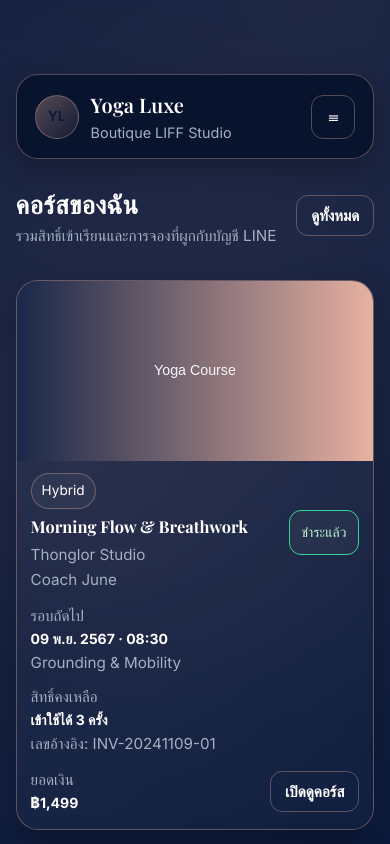
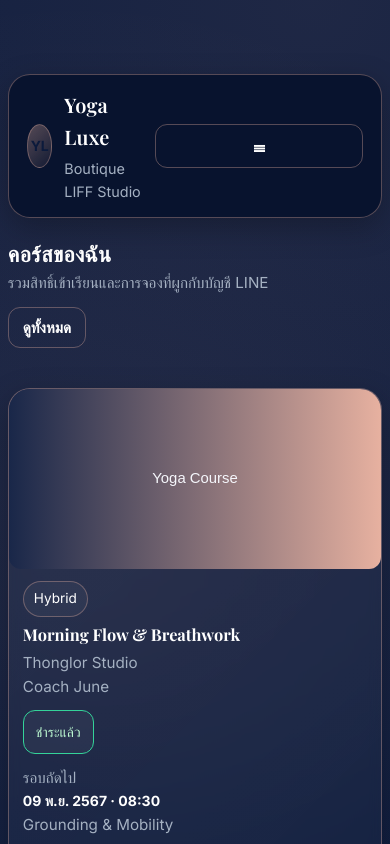
Before and after one commit to cxndizz/yoga-app-liff, a React (Vite) app in the folder src/liff-web/: page /my-courses in a window 390 px wide. Shown: the top 844 px of the page. Built offline with nearby package versions, Linux system fonts and the light colour scheme.

Commit message:
Enhance LIFF web responsiveness and SEO

```diff
--- a/src/liff-web/src/App.jsx
+++ b/src/liff-web/src/App.jsx
@@ -34,7 +34,7 @@ function App() {
     <div className="app-shell">
       <div className="nav-spacer" />
       <Navbar />
-      <main className="content-area">
+      <main className="content-area" role="main" id="main-content">
         <Routes>
           <Route path="/" element={<Home />} />
           <Route path="/courses" element={<Courses />} />
--- a/src/liff-web/src/components/Navbar.jsx
+++ b/src/liff-web/src/components/Navbar.jsx
@@ -4,19 +4,7 @@ import { useTranslation } from 'react-i18next';
 import LanguageSwitcher from './LanguageSwitcher';
 
 const NavLink = ({ to, label, onClick }) => (
-  <Link
-    to={to}
-    onClick={onClick}
-    className="nav-link"
-    style={{
-      color: 'inherit',
-      textDecoration: 'none',
-      fontWeight: 600,
-      padding: '10px 12px',
-      borderRadius: '12px',
-      border: '1px solid transparent',
-    }}
-  >
+  <Link to={to} onClick={onClick} className="nav-link">
     {label}
   </Link>
 );
@@ -33,45 +21,16 @@ function Navbar() {
   ];
 
   return (
-    <header
-      className="card-surface"
-      style={{
-        position: 'sticky',
-        top: 0,
-        zIndex: 30,
-        margin: '0 auto',
-        width: 'min(1200px, 92vw)',
-        padding: '14px 18px',
-        display: 'flex',
-        alignItems: 'center',
-        justifyContent: 'space-between',
-        gap: '12px',
-        background: 'var(--navy-900)',
-        border: '1px solid var(--border)',
-      }}
-    >
-      <div style={{ display: 'flex', alignItems: 'center', gap: '12px' }}>
-        <div
-          style={{
-            width: 44,
-            height: 44,
-            borderRadius: '50%',
-            border: '1px solid var(--border)',
-            display: 'grid',
-            placeItems: 'center',
-            background: 'linear-gradient(135deg, rgba(231, 177, 160, 0.35), rgba(231, 177, 160, 0.05))',
-            color: '#0b1a3c',
-            fontWeight: 800,
-            letterSpacing: '-0.02em',
-          }}
-        >
+    <header className="card-surface navbar">
+      <div className="nav-brand">
+        <div className="nav-brand-mark" aria-hidden>
           YL
         </div>
-        <div>
+        <div className="nav-meta">
           <div style={{ fontFamily: 'var(--font-heading)', fontSize: '1.25rem', letterSpacing: '0.01em' }}>
-          {t('nav.brand')}
-        </div>
-        <div style={{ color: 'var(--muted)', fontSize: '0.9rem' }}>Boutique LIFF Studio</div>
+            {t('nav.brand')}
+          </div>
+          <div className="subtitle">Boutique LIFF Studio</div>
         </div>
       </div>
 
@@ -79,32 +38,13 @@ function Navbar() {
         type="button"
         onClick={() => setOpen((p) => !p)}
         aria-label="Toggle menu"
-        style={{
-          background: 'transparent',
-          border: '1px solid var(--border)',
-          borderRadius: '12px',
-          padding: '10px',
-          color: '#fff',
-          display: 'inline-flex',
-          alignItems: 'center',
-          justifyContent: 'center',
-          cursor: 'pointer',
-          minWidth: 44,
-          minHeight: 44,
-        }}
-        className="only-mobile"
+        className="only-mobile btn btn-outline"
+        style={{ minWidth: 44, minHeight: 44, padding: '10px 12px' }}
       >
         {open ? '✕' : '☰'}
       </button>
 
-      <nav
-        style={{
-          display: 'none',
-          alignItems: 'center',
-          gap: '4px',
-        }}
-        className="desktop-nav"
-      >
+      <nav className="desktop-nav" aria-label={t('nav.primary', { defaultValue: 'Main navigation' })}>
         {links.map((link) => (
           <NavLink key={link.to} to={link.to} label={link.label} />
         ))}
@@ -120,21 +60,7 @@ function Navbar() {
       </nav>
 
       {open && (
-        <div
-          className="card-surface"
-          style={{
-            position: 'absolute',
-            top: '100%',
-            right: 0,
-            marginTop: 10,
-            padding: '12px',
-            display: 'flex',
-            flexDirection: 'column',
-            gap: '8px',
-            width: 'min(90vw, 260px)',
-            background: 'var(--navy-900)',
-          }}
-        >
+        <div className="card-surface nav-drawer" role="menu">
           {links.map((link) => (
             <NavLink key={link.to} to={link.to} label={link.label} onClick={() => setOpen(false)} />
           ))}
--- a/src/liff-web/src/pages/Courses.jsx
+++ b/src/liff-web/src/pages/Courses.jsx
@@ -69,7 +69,7 @@ function Courses() {
   );
 
   return (
-    <div style={{ display: 'grid', gap: 18 }}>
+    <div className="page-stack">
       <div className="section-heading">
         <div>
           <h2>{t('course.all')}</h2>
@@ -91,7 +91,7 @@ function Courses() {
       {status === 'loading' && <div className="helper-text">{t('course.loadingAll')}</div>}
       {status === 'error' && <div className="helper-text">{t('course.errorFetch')}</div>}
 
-      <div className="grid">
+      <div className="grid" role="list">
         {filtered.map((course) => (
           <CourseCard key={course.id} course={course} />
         ))}
--- a/src/liff-web/src/pages/MyCourses.jsx
+++ b/src/liff-web/src/pages/MyCourses.jsx
@@ -30,7 +30,7 @@ function MyCourses() {
   };
 
   return (
-    <div style={{ display: 'grid', gap: 16 }}>
+    <div className="page-stack">
       <div className="section-heading">
         <div>
           <h2>{t('myCourses.title')}</h2>
@@ -43,7 +43,7 @@ function MyCourses() {
         </div>
       </div>
 
-      <div className="grid">
+      <div className="grid" role="list">
         {courses.map((course) => (
           <div key={course.id} className="card-surface mycourse-card">
             <div className="mycourse-cover" aria-hidden>
@@ -84,7 +84,7 @@ function MyCourses() {
                     {formatPrice(course.priceCents, course.isFree)}
                   </div>
                 </div>
-                <div style={{ display: 'flex', gap: 8, flexWrap: 'wrap', justifyContent: 'flex-end' }}>
+                <div className="action-row" style={{ justifyContent: 'flex-end' }}>
                   {course.paymentStatus === 'pending' && (
                     <button
                       type="button"
@@ -108,7 +108,7 @@ function MyCourses() {
         ))}
       </div>
 
-      <div className="card-surface" style={{ padding: 16 }}>
+      <div className="card-surface section-card" style={{ padding: 16 }}>
         <div className="helper-text">{t('myCourses.mockData')}</div>
       </div>
     </div>
--- a/src/liff-web/src/styles.css
+++ b/src/liff-web/src/styles.css
@@ -25,6 +25,10 @@
   --bp-lg: 1200px;
 }
 
+html {
+  scroll-behavior: smooth;
+}
+
 * {
   box-sizing: border-box;
 }
@@ -38,11 +42,22 @@ body {
   font-family: var(--font-body);
   min-height: 100vh;
   -webkit-font-smoothing: antialiased;
+  overflow-x: hidden;
 }
 
 a {
   color: inherit;
   text-decoration: none;
+}
+
+img {
+  max-width: 100%;
+  height: auto;
+  display: block;
+}
+
+main {
+  width: 100%;
 }
 
 .app-shell {
@@ -58,12 +73,25 @@ a {
   padding: 24px 0 64px;
 }
 
+.page-stack {
+  display: grid;
+  gap: 24px;
+}
+
+.section-card {
+  padding: 20px;
+  border-radius: 18px;
+  display: grid;
+  gap: 12px;
+}
+
 .section-heading {
   display: flex;
   align-items: center;
   justify-content: space-between;
   gap: 12px;
   margin-bottom: 16px;
+  flex-wrap: wrap;
 }
 
 .section-heading h2 {
@@ -78,10 +106,29 @@ a {
   font-size: 0.95rem;
 }
 
+.meta-text {
+  color: #dbe2ef;
+  font-size: 0.95rem;
+}
+
 .grid {
   display: grid;
   grid-template-columns: 1fr;
   gap: 16px;
+}
+
+.flow-row {
+  display: flex;
+  align-items: center;
+  gap: 12px;
+  flex-wrap: wrap;
+}
+
+.action-row {
+  display: flex;
+  gap: 12px;
+  flex-wrap: wrap;
+  align-items: center;
 }
 
 .btn {
@@ -93,6 +140,9 @@ a {
   font-size: 0.95rem;
   transition: all 0.25s ease;
   font-family: var(--font-body);
+  display: inline-flex;
+  align-items: center;
+  justify-content: center;
 }
 
 .btn-primary {
@@ -137,21 +187,65 @@ a {
   backdrop-filter: blur(6px);
 }
 
-.input, select, textarea {
-  background: rgba(255, 255, 255, 0.05);
-  border: 1px solid rgba(255, 255, 255, 0.1);
-  color: #fff;
-  padding: 12px 14px;
-  border-radius: var(--radius-sm);
-  font-size: 0.95rem;
-  width: 100%;
-  transition: border-color 0.2s ease, box-shadow 0.2s ease;
+.navbar {
+  position: sticky;
+  top: 0;
+  z-index: 30;
+  margin: 0 auto;
+  width: min(1200px, 94vw);
+  padding: 14px 18px;
+  display: flex;
+  align-items: center;
+  justify-content: space-between;
+  gap: 12px;
+  background: var(--navy-900);
+  border: 1px solid var(--border);
+  backdrop-filter: blur(10px);
 }
 
-.input:focus, select:focus, textarea:focus {
-  outline: none;
-  border-color: var(--rose);
-  box-shadow: 0 0 0 3px rgba(231, 177, 160, 0.25);
+.nav-brand {
+  display: flex;
+  align-items: center;
+  gap: 12px;
+}
+
+.nav-brand-mark {
+  width: 44px;
+  height: 44px;
+  border-radius: 50%;
+  border: 1px solid var(--border);
+  display: grid;
+  place-items: center;
+  background: linear-gradient(135deg, rgba(231, 177, 160, 0.35), rgba(231, 177, 160, 0.05));
+  color: #0b1a3c;
+  font-weight: 800;
+  letter-spacing: -0.02em;
+}
+
+.nav-meta {
+  display: grid;
+  gap: 4px;
+}
+
+.nav-meta .subtitle {
+  color: var(--muted);
+  font-size: 0.9rem;
+}
+
+.nav-link {
+  color: inherit;
+  text-decoration: none;
+  font-weight: 600;
+  padding: 10px 12px;
+  border-radius: 12px;
+  border: 1px solid transparent;
+  display: inline-flex;
+  align-items: center;
+  gap: 6px;
+}
+
+.nav-link:hover {
+  border-color: var(--border);
 }
 
 .nav-spacer {
@@ -160,10 +254,25 @@ a {
 
 .desktop-nav {
   display: none;
+  align-items: center;
+  gap: 8px;
 }
 
 .only-mobile {
   display: inline-flex;
+}
+
+.nav-drawer {
+  position: absolute;
+  top: 100%;
+  right: 0;
+  margin-top: 10px;
+  padding: 12px;
+  display: flex;
+  flex-direction: column;
+  gap: 8px;
+  width: min(90vw, 260px);
+  background: var(--navy-900);
 }
 
 .hero-grid {
@@ -194,6 +303,27 @@ a {
 .form-error {
   color: #fbcfe8;
   font-size: 0.9rem;
+}
+
+.input,
+select,
+textarea {
+  background: rgba(255, 255, 255, 0.05);
+  border: 1px solid rgba(255, 255, 255, 0.1);
+  color: #fff;
+  padding: 12px 14px;
+  border-radius: var(--radius-sm);
+  font-size: 0.95rem;
+  width: 100%;
+  transition: border-color 0.2s ease, box-shadow 0.2s ease;
+}
+
+.input:focus,
+select:focus,
+textarea:focus {
+  outline: none;
+  border-color: var(--rose);
+  box-shadow: 0 0 0 3px rgba(231, 177, 160, 0.25);
 }
 
 .payment-options {
@@ -355,6 +485,44 @@ a {
   gap: 10px;
 }
 
+.footer {
+  width: min(1200px, 94vw);
+  margin: 48px auto 24px;
+  padding: 18px;
+  border-radius: 20px;
+  display: grid;
+  grid-template-columns: repeat(auto-fit, minmax(240px, 1fr));
+  gap: 12px;
+}
+
+.footer-links {
+  display: flex;
+  flex-wrap: wrap;
+  gap: 12px;
+}
+
+.footer-note {
+  color: var(--muted);
+  font-size: 0.9rem;
+}
+
+.chip-row {
+  display: flex;
+  gap: 10px;
+  flex-wrap: wrap;
+}
+
+.card-media {
+  border-radius: 20px;
+  overflow: hidden;
+}
+
+.summary-card img,
+.mycourse-cover img,
+.card-media img {
+  border-radius: var(--radius-sm);
+}
+
 @media (min-width: 640px) {
   .grid {
     grid-template-columns: repeat(2, minmax(0, 1fr));
@@ -408,3 +576,69 @@ a {
     grid-template-columns: repeat(4, minmax(0, 1fr));
   }
 }
+
+@media (max-width: 799px) {
+  .section-heading {
+    flex-direction: column;
+    align-items: flex-start;
+  }
+
+  .navbar {
+    width: min(1200px, 96vw);
+  }
+
+  .summary-card {
+    grid-template-columns: 1fr;
+  }
+
+  .mini-session {
+    align-items: flex-start;
+    flex-direction: column;
+  }
+
+  .mycourse-header,
+  .mycourse-actions {
+    flex-direction: column;
+    align-items: flex-start;
+  }
+
+  .mycourse-actions > div:last-child {
+    width: 100%;
+    display: flex;
+    flex-wrap: wrap;
+    gap: 8px;
+  }
+
+  .content-area {
+    width: min(1200px, 96vw);
+    padding-top: 18px;
+  }
+}
+
+@media (max-width: 540px) {
+  .section-heading h2 {
+    font-size: 1.35rem;
+  }
+
+  .btn,
+  .nav-link {
+    width: 100%;
+    justify-content: center;
+    text-align: center;
+  }
+
+  .action-row {
+    flex-direction: column;
+    align-items: stretch;
+  }
+
+  .hero-grid {
+    gap: 14px;
+  }
+
+  .summary-line,
+  .mini-session,
+  .mycourse-meta {
+    gap: 12px;
+  }
+}
```
Also changed, not shown: src/liff-web/index.html (+18 -1 lines), src/liff-web/src/components/Footer.jsx (+6 -15 lines), src/liff-web/src/pages/Checkout.jsx (+8 -8 lines), src/liff-web/src/pages/CourseDetail.jsx (+7 -7 lines), src/liff-web/src/pages/Home.jsx (+13 -11 lines).
